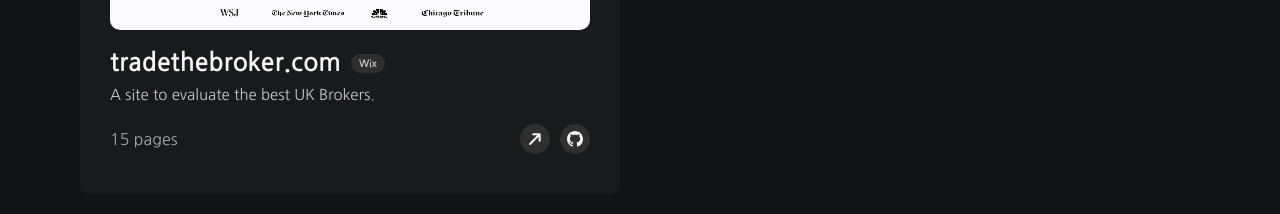
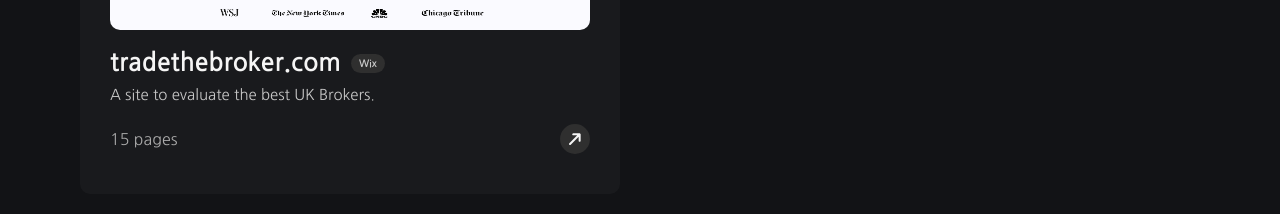
Before and after one commit to Mohamed-Ateff/dev, a plain HTML site: page index.html in a window 1280 px wide. Shown: the part 3880-4094 px from the top of the page. Drawn offline with nearby package versions, Linux system fonts and the light colour scheme.

Commit message:
update tradethebroker

```diff
--- a/index.html
+++ b/index.html
@@ -1646,15 +1646,7 @@
                                         </div>
                                     </div>
                                 </div>
-                                <div class="link-and-box-footer-links-work">
-                                    <a href="https://github.com/Mohamed-Ateff/News-Website.git" target="_blank">
-                                        <svg xmlns="http://www.w3.org/2000/svg" width="16" height="16"
-                                            viewBox="0 0 16 16">
-                                            <path fill="currentColor"
-                                                d="M8 0C3.58 0 0 3.58 0 8c0 3.54 2.29 6.53 5.47 7.59c.4.07.55-.17.55-.38c0-.19-.01-.82-.01-1.49c-2.01.37-2.53-.49-2.69-.94c-.09-.23-.48-.94-.82-1.13c-.28-.15-.68-.52-.01-.53c.63-.01 1.08.58 1.23.82c.72 1.21 1.87.87 2.33.66c.07-.52.28-.87.51-1.07c-1.78-.2-3.64-.89-3.64-3.95c0-.87.31-1.59.82-2.15c-.08-.2-.36-1.02.08-2.12c0 0 .67-.21 2.2.82c.64-.18 1.32-.27 2-.27c.68 0 1.36.09 2 .27c1.53-1.04 2.2-.82 2.2-.82c.44 1.1.16 1.92.08 2.12c.51.56.82 1.27.82 2.15c0 3.07-1.87 3.75-3.65 3.95c.29.25.54.73.54 1.48c0 1.07-.01 1.93-.01 2.2c0 .21.15.46.55.38A8.012 8.012 0 0 0 16 8c0-4.42-3.58-8-8-8z" />
-                                        </svg>
-                                    </a>
-                                </div>
+
                             </div>
                         </div>
                     </div>
```
